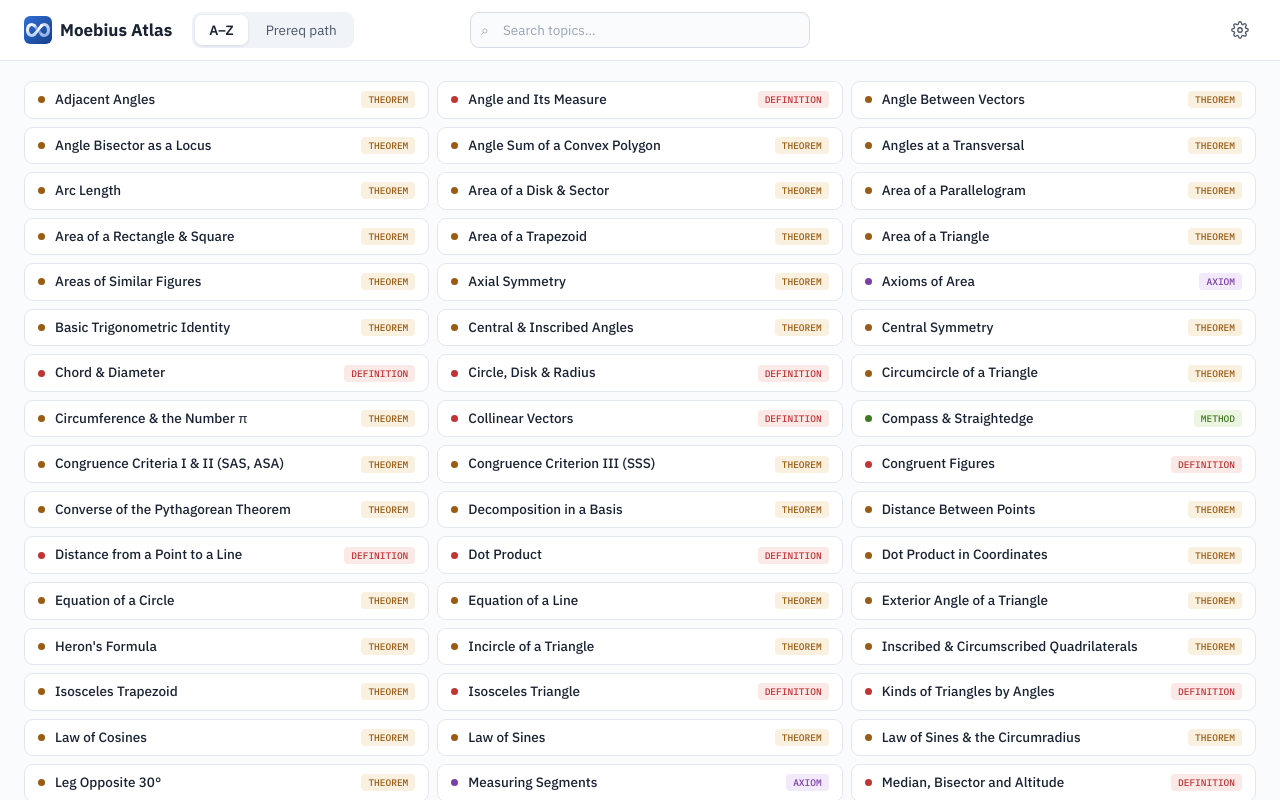
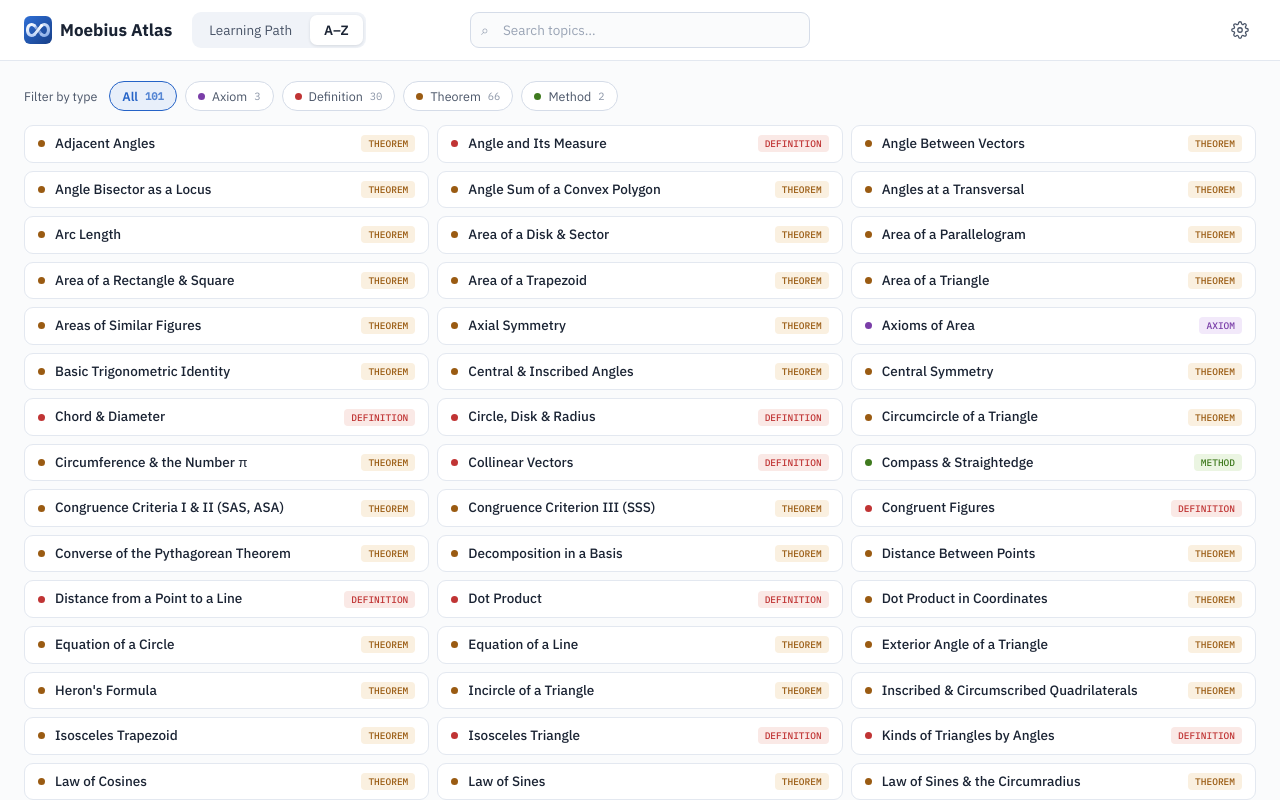
Before and after one commit to vlukyanets/moebius-atlas, a React (Vite) app: page / in a window 1280 px wide. Both pictures are taken after a click on the button "A–Z". Shown: the top 800 px of the page. Built offline with nearby package versions, Linux system fonts and the light colour scheme.

Commit message:
default to Learning Path view, add A–Z type filters, fix path picker layout and reveal labels

```diff
--- a/src/components/AzList.tsx
+++ b/src/components/AzList.tsx
@@ -1,18 +1,71 @@
+import { useMemo, useState } from 'react';
 import { N, tagOf, topicName } from '../data/graph';
-import { useLang } from '../i18n';
+import { TAGS } from '../data/topics';
+import type { TagId } from '../data/types';
+import { UI, tr, useLang } from '../i18n';
 import { TagBadge } from './TagBadge';
 
-/** Flat A–Z index: every tagged topic across all scopes, alphabetical. */
+const TAG_IDS = Object.keys(TAGS) as TagId[];
+
+/**
+ * Flat A–Z index: every tagged topic across all scopes, alphabetical.
+ * Type chips filter the list; an empty selection means "show everything".
+ */
 export function AzList({ onOpen }: { onOpen: (id: string) => void }) {
   const lang = useLang();
-  const ids = Object.keys(N)
-    .filter((id) => tagOf(id))
-    .sort((a, b) => topicName(a, lang).localeCompare(topicName(b, lang), lang));
+  const [selected, setSelected] = useState<TagId[]>([]);
+
+  const ids = useMemo(
+    () =>
+      Object.keys(N)
+        .filter((id) => tagOf(id))
+        .sort((a, b) => topicName(a, lang).localeCompare(topicName(b, lang), lang)),
+    [lang],
+  );
+
+  const countOf = useMemo(() => {
+    const c = {} as Record<TagId, number>;
+    for (const id of ids) c[N[id].tag!] = (c[N[id].tag!] ?? 0) + 1;
+    return c;
+  }, [ids]);
+
+  const shown = selected.length ? ids.filter((id) => selected.includes(N[id].tag!)) : ids;
+
+  const toggle = (t: TagId) =>
+    setSelected((prev) => (prev.includes(t) ? prev.filter((x) => x !== t) : [...prev, t]));
 
   return (
     <div className="az">
+      <div className="az-filters">
+        <span className="lead">{tr(UI.filterLead, lang)}</span>
+        <button
+          className={'filter-chip' + (selected.length ? '' : ' on')}
+          aria-pressed={selected.length === 0}
+          onClick={() => setSelected([])}
+        >
+          {tr(UI.filterAll, lang)}
+          <span className="count">{ids.length}</span>
+        </button>
+        {TAG_IDS.filter((t) => countOf[t]).map((t) => {
+          const tag = TAGS[t];
+          const on = selected.includes(t);
+          return (
+            <button
+              key={t}
+              className={'filter-chip' + (on ? ' on' : '')}
+              aria-pressed={on}
+              style={on ? { color: tag.color, background: tag.bg, borderColor: tag.color } : undefined}
+              onClick={() => toggle(t)}
+            >
+              <span className="dot" style={{ background: tag.color }} />
+              {tr(tag.full, lang)}
+              <span className="count">{countOf[t]}</span>
+            </button>
+          );
+        })}
+      </div>
       <div className="az-grid">
-        {ids.map((id) => {
+        {shown.map((id) => {
           const tag = tagOf(id)!;
           return (
             <div key={id} className="az-row" onClick={() => onOpen(id)}>
--- a/src/components/PathView.tsx
+++ b/src/components/PathView.tsx
@@ -35,13 +35,21 @@ export function PathView({ target, onTarget, onOpen }: Props) {
   const visible = Math.min(shown, levels.length);
   const hasMore = visible < levels.length;
   const nextCount = hasMore ? levels[visible].length : 0;
-  const nextLabel =
-    visible === 2 ? tr(UI.revealDeps, lang) : `${tr(UI.revealLevel, lang)} ${visible}`;
+  const nextLabel = `${tr(UI.revealNext, lang)} ${visible}`;
 
   return (
     <div className="path-view">
       <div className="path-picker">
-        <span className="lead">{tr(UI.pathLead, lang)}</span>
+        <div className="picker-row">
+          <span className="lead">{tr(UI.pathLead, lang)}</span>
+          <span className="spacer" />
+          <button className="chip-btn" onClick={() => setShown(levels.length)}>
+            {tr(UI.revealAll, lang)}
+          </button>
+          <button className="chip-btn" onClick={() => setShown(2)}>
+            {tr(UI.collapseAll, lang)}
+          </button>
+        </div>
         <select value={target} onChange={(e) => onTarget(e.target.value)}>
           {pathTargets(lang).map((id) => (
             <option key={id} value={id}>
@@ -49,13 +57,6 @@ export function PathView({ target, onTarget, onOpen }: Props) {
             </option>
           ))}
         </select>
-        <span className="spacer" />
-        <button className="chip-btn" onClick={() => setShown(levels.length)}>
-          {tr(UI.revealAll, lang)}
-        </button>
-        <button className="chip-btn" onClick={() => setShown(2)}>
-          {tr(UI.collapseAll, lang)}
-        </button>
       </div>
       <div className="path-hint">{tr(UI.pathHint, lang)}</div>
       <div className="path-lanes">
--- a/src/i18n.ts
+++ b/src/i18n.ts
@@ -58,12 +58,11 @@ export const UI = {
   revealAll: { en: 'Reveal all levels', uk: 'Показати всі рівні' },
   collapseAll: { en: 'Collapse', uk: 'Згорнути' },
   reveal: { en: 'Reveal', uk: 'Показати' },
-  revealDeps: { en: 'prerequisites of prerequisites', uk: 'передумови передумов' },
-  revealLevel: { en: 'level', uk: 'рівень' },
+  revealNext: { en: 'next level', uk: 'наступний рівень' },
   allBasics: { en: 'ALL BASICS REACHED', uk: 'ДОСЯГНУТО ВСІХ ОСНОВ' },
   basicBadge: { en: 'BASIC', uk: 'БАЗА' },
   backToGraph: { en: '← Back', uk: '← Назад' },
-  openPath: { en: 'Prerequisite path', uk: 'Шлях передумов' },
+  openPath: { en: 'Learning path', uk: 'Навчальний шлях' },
   colRequires: { en: 'REQUIRES', uk: 'ПОТРЕБУЄ' },
   colLeadsTo: { en: 'LEADS TO', uk: 'ВЕДЕ ДО' },
   colResources: { en: 'RESOURCES', uk: 'ДЖЕРЕЛА' },
@@ -85,4 +84,6 @@ export const UI = {
   optNormal: { en: 'Normal', uk: 'Звичайний' },
   optLarge: { en: 'Large', uk: 'Великий' },
   optXLarge: { en: 'Extra Large', uk: 'Дуже великий' },
+  filterAll: { en: 'All', uk: 'Усі' },
+  filterLead: { en: 'Filter by type', uk: 'Фільтр за типом' },
 } satisfies Record<string, L10n>;
--- a/src/styles.css
+++ b/src/styles.css
@@ -147,6 +147,18 @@ button { font-family: inherit; }
 
 /* ── A–Z index view ─────────────────────────────────────────────────── */
 .az { margin: 20px 24px 0; }
+.az-filters { display: flex; align-items: center; flex-wrap: wrap; gap: 8px; margin-bottom: 14px; }
+.az-filters .lead { font-size: 12.5px; color: var(--text-secondary); margin-right: 4px; }
+.filter-chip {
+  display: inline-flex; align-items: center; gap: 7px;
+  border: 1px solid var(--border-strong); background: var(--surface); color: var(--text-secondary);
+  font-size: 12.5px; padding: 6px 12px; border-radius: 999px; cursor: pointer;
+}
+.filter-chip:hover { border-color: var(--accent); }
+.filter-chip.on { font-weight: 600; background: var(--accent-soft); border-color: var(--accent); color: var(--link); }
+.filter-chip .dot { width: 7px; height: 7px; border-radius: 50%; flex: none; }
+.filter-chip .count { font-family: var(--mono); font-size: 10.5px; color: var(--text-muted); }
+.filter-chip.on .count { color: inherit; opacity: .75; }
 .az-grid { display: grid; grid-template-columns: repeat(auto-fill, minmax(400px, 1fr)); gap: 8px; }
 .az-row {
   display: flex; align-items: center; gap: 10px;
@@ -179,11 +191,13 @@ button { font-family: inherit; }
 
 /* ── Prerequisite tree view ─────────────────────────────────────────── */
 .path-view { max-width: 860px; margin: 24px auto 0; padding: 0 24px; }
-.path-picker { display: flex; align-items: center; gap: 12px; flex-wrap: wrap; margin-bottom: 8px; }
+.path-picker { display: flex; flex-direction: column; align-items: flex-start; gap: 10px; margin-bottom: 8px; }
+.path-picker .picker-row { display: flex; align-items: center; gap: 12px; flex-wrap: wrap; width: 100%; }
 .path-picker .lead { font-size: 14px; color: var(--text-secondary); }
 .path-picker .spacer { flex: 1; }
 .path-picker select {
   font-family: inherit; font-size: 14px; font-weight: 600; padding: 7px 12px;
+  width: 100%;
   border: 1px solid var(--border-strong); border-radius: 8px;
   background: var(--surface); color: var(--text); cursor: pointer;
 }
@@ -218,7 +232,7 @@ button { font-family: inherit; }
 }
 .path-arrow { font-size: 15px; color: var(--sep); align-self: center; padding: 2px 0; }
 .reveal-btn {
-  display: flex; align-items: center; gap: 8px; margin: 4px auto 0;
+  display: flex; align-items: center; gap: 8px; margin: 23px auto 0;
   border: 1.5px dashed var(--sep); background: var(--formula-bg); color: var(--link);
   font-size: 13px; font-weight: 500; padding: 9px 20px; border-radius: 999px; cursor: pointer;
 }
--- a/src/views/en/az.md
+++ b/src/views/en/az.md
@@ -1,5 +1,5 @@
 ---
 title: A–Z
 kind: az
-order: 3
+order: 4
 ---
--- a/src/views/en/path.md
+++ b/src/views/en/path.md
@@ -1,5 +1,5 @@
 ---
-title: Prereq path
+title: Learning Path
 kind: path
-order: 4
+order: 3
 ---
--- a/src/views/uk/path.md
+++ b/src/views/uk/path.md
@@ -1,3 +1,3 @@
 ---
-title: Шлях передумов
+title: Навчальний шлях
 ---
```
Also changed, not shown: 1 other file (tests, documents, lock files or other folders).
